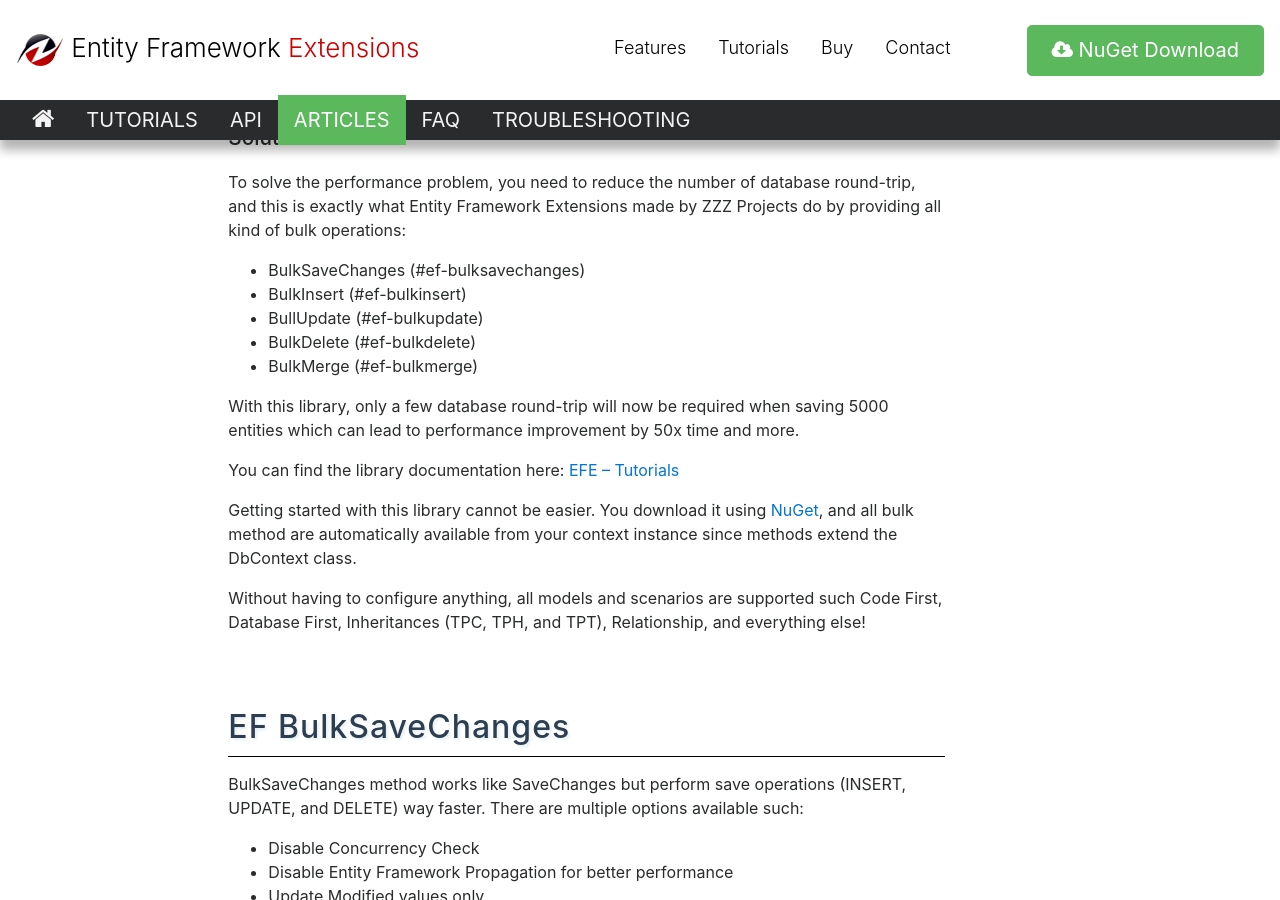
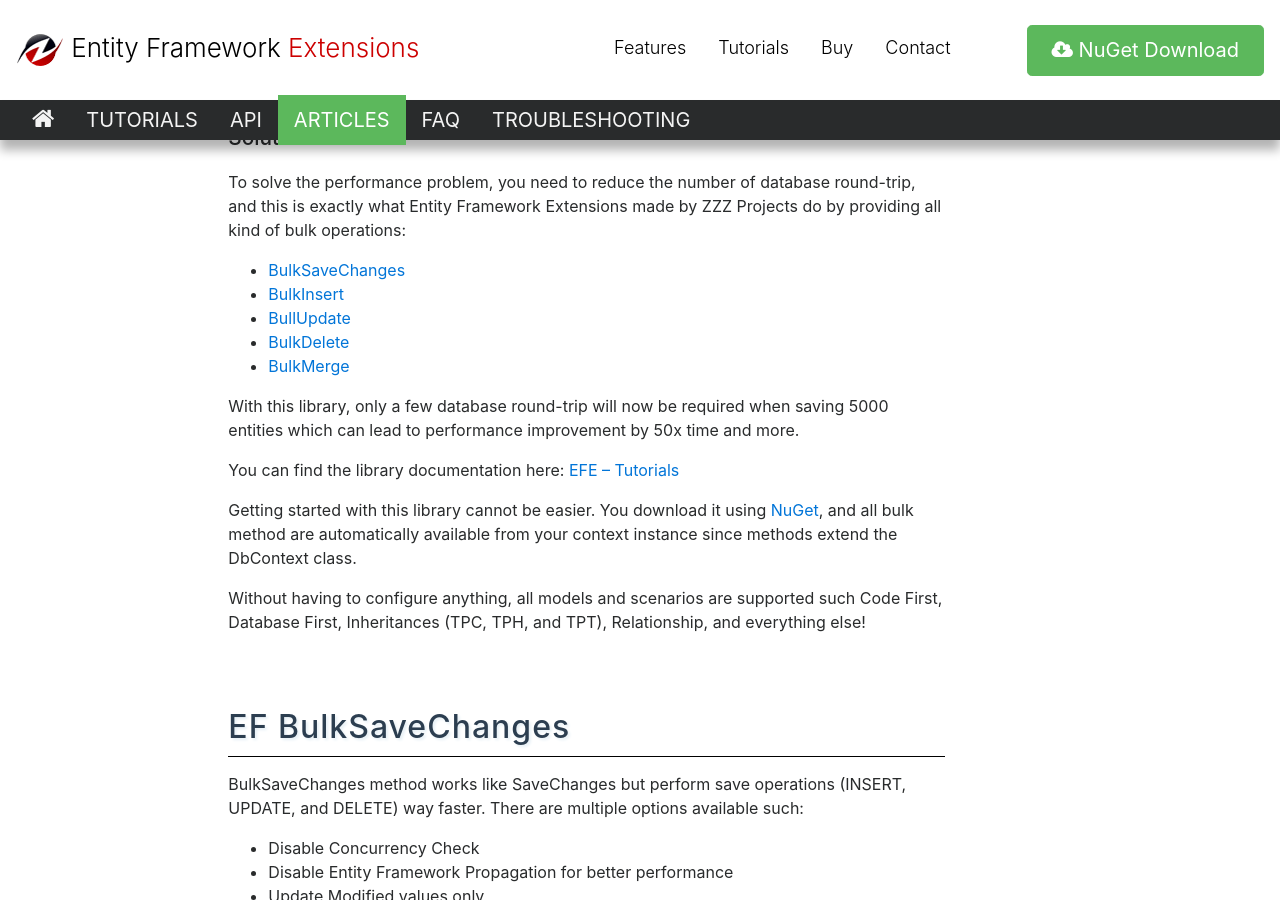
Before and after one commit to zzzprojects/EntityFramework-Extensions, a Jekyll site: the page built from docs/pages/articles/fastest-way-to-insert.md, in a window 1280 px wide and 900 px high, scrolled down 770 px. Built offline with Jekyll 4.4.1, drawn with Linux system fonts in a browser that asks for light colours; nearby versions of some CDN libraries.

Commit message:
Update fastest-way-to-insert.md

```diff
--- a/docs/pages/articles/fastest-way-to-insert.md
+++ b/docs/pages/articles/fastest-way-to-insert.md
@@ -26,11 +26,11 @@ A very common mistake is believing the AddRange method perform a Bulk Insert. Us
 ### Solution
 To solve the performance problem, you need to reduce the number of database round-trip, and this is exactly what Entity Framework Extensions made by ZZZ Projects do by providing all kind of bulk operations:
 
--	BulkSaveChanges (#ef-bulksavechanges)
--	BulkInsert (#ef-bulkinsert)
--	BullUpdate (#ef-bulkupdate)
--	BulkDelete (#ef-bulkdelete)
--	BulkMerge (#ef-bulkmerge)
+-	[BulkSaveChanges](#ef-bulksavechanges)
+-	[BulkInsert](#ef-bulkinsert)
+-	[BullUpdate](#ef-bulkupdate)
+-	[BulkDelete](#ef-bulkdelete)
+-	[BulkMerge](#ef-bulkmerge)
 
 With this library, only a few database round-trip will now be required when saving 5000 entities which can lead to performance improvement by 50x time and more.
 
```
